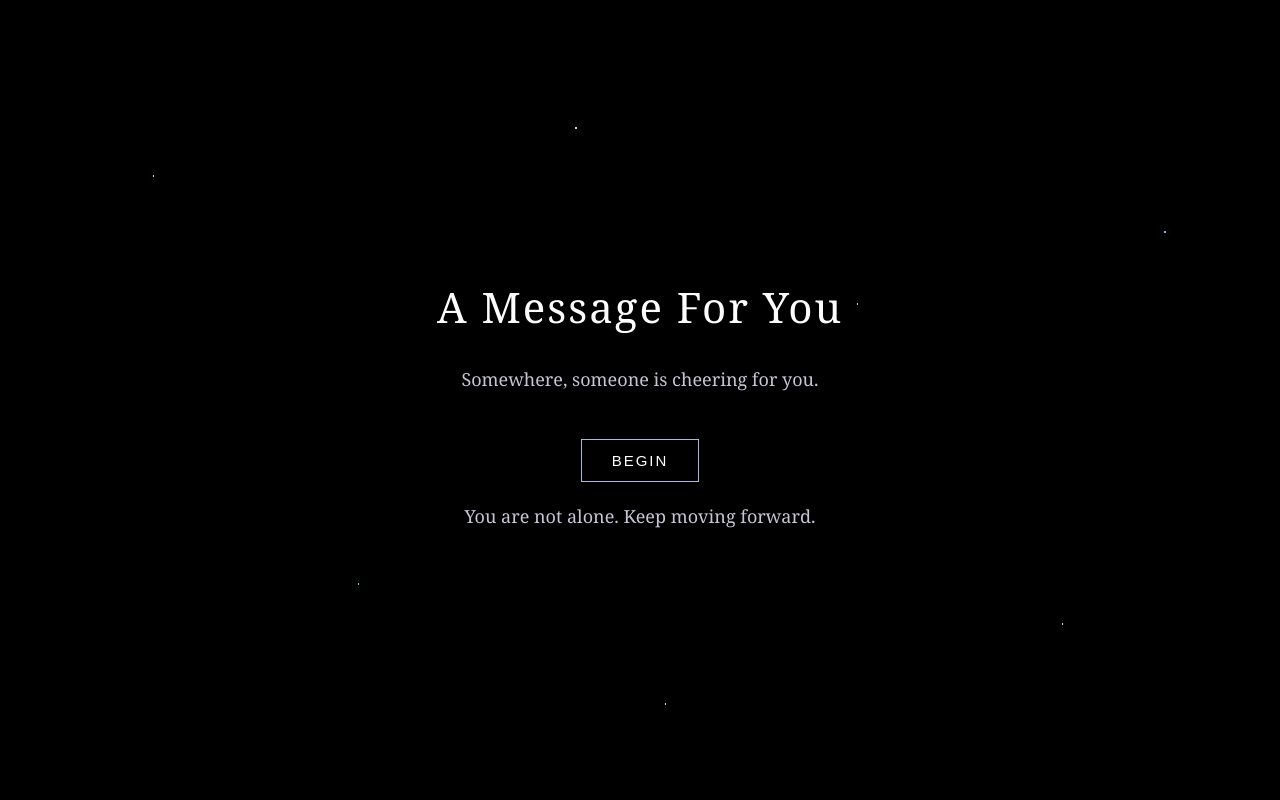
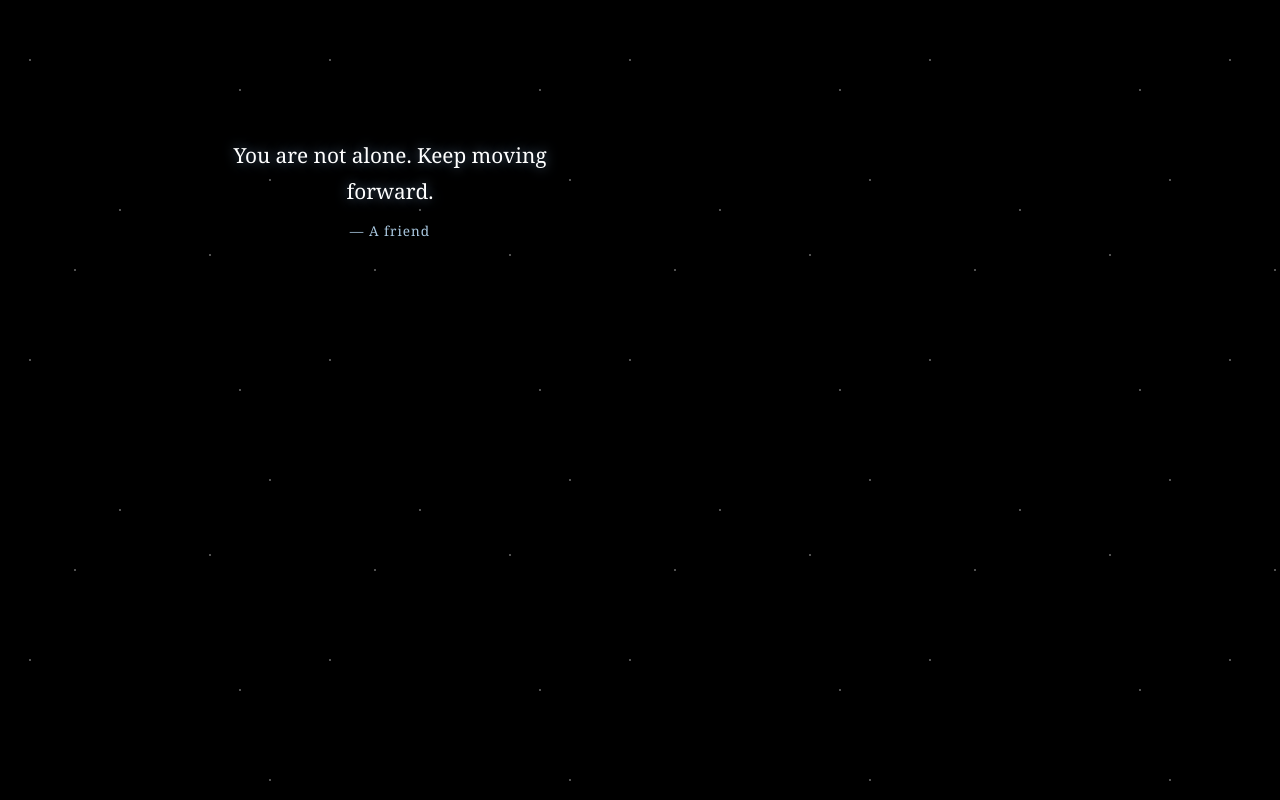
Before and after one commit to PoyoFrito7/a-message-for-you, a plain HTML site: page index.html in a window 1280 px wide. Both pictures are taken after a click on the button "BEGIN". Drawn offline with Linux system fonts and the light colour scheme.

Commit message:
Revamp index.html with new styles and message functionality
Refactor HTML structure and styles for improved layout and animations.

```diff
--- a/index.html
+++ b/index.html
@@ -1,10 +1,10 @@
+
 
 <!DOCTYPE html>
 <html lang="en">
 <head>
   <meta charset="UTF-8">
   <meta name="viewport" content="width=device-width, initial-scale=1.0">
-
   <title>A Message For You</title>
 
   <style>
@@ -18,124 +18,239 @@
       background: #000000;
       color: white;
       font-family: Georgia, serif;
-
-      display: flex;
-      justify-content: center;
-      align-items: center;
-      text-align: center;
       overflow: hidden;
     }
 
-    /* Our subtle, glowing stars */
+    /* Subtle starry background */
     body::before {
       content: "";
       position: fixed;
       inset: 0;
       pointer-events: none;
-
-      background:
-        radial-gradient(1px 1px at 12% 22%, white 99%, transparent),
-        radial-gradient(1px 1px at 28% 73%, #b8caff 99%, transparent),
-        radial-gradient(1px 1px at 45% 16%, white 99%, transparent),
-        radial-gradient(1px 1px at 67% 38%, #d6e1ff 99%, transparent),
-        radial-gradient(1px 1px at 83% 78%, white 99%, transparent),
-        radial-gradient(1px 1px at 91% 29%, #b8caff 99%, transparent),
-        radial-gradient(1px 1px at 52% 88%, white 99%, transparent);
-
-      background-repeat: no-repeat;
-
-      animation: twinkle 5s ease-in-out infinite alternate;
+      background-image:
+        radial-gradient(1px 1px at 10% 20%, white 50%, transparent),
+        radial-gradient(1px 1px at 80% 30%, white 50%, transparent),
+        radial-gradient(1px 1px at 40% 70%, white 50%, transparent),
+        radial-gradient(1px 1px at 70% 85%, white 50%, transparent),
+        radial-gradient(1px 1px at 25% 90%, white 50%, transparent),
+        radial-gradient(1px 1px at 90% 60%, white 50%, transparent);
+      background-size: 300px 300px;
+      opacity: 0.5;
+      animation: twinkle 5s infinite alternate;
     }
 
     @keyframes twinkle {
+      from { opacity: 0.2; }
+      to { opacity: 0.7; }
+    }
+
+    .intro {
+      position: absolute;
+      inset: 0;
+      display: flex;
+      flex-direction: column;
+      justify-content: center;
+      align-items: center;
+      text-align: center;
+      padding: 24px;
+      transition: opacity 1.5s ease;
+      z-index: 2;
+    }
+
+    .intro h1 {
+      font-size: clamp(2rem, 6vw, 3.5rem);
+      font-weight: normal;
+      letter-spacing: 3px;
+    }
+
+    .intro p {
+      color: #b8c9d8;
+      font-size: 1rem;
+      letter-spacing: 1px;
+    }
+
+    button {
+      margin-top: 35px;
+      padding: 12px 32px;
+      color: white;
+      background: transparent;
+      border: 1px solid #a9c7df;
+      cursor: pointer;
+      font-family: inherit;
+      font-size: 1rem;
+      letter-spacing: 2px;
+      transition: background 0.3s ease;
+    }
+
+    button:hover {
+      background: rgba(169, 199, 223, 0.15);
+    }
+
+    .intro.hidden {
+      opacity: 0;
+      pointer-events: none;
+    }
+
+    /* Area where messages appear */
+    .message-area {
+      position: absolute;
+      inset: 12% 5%;
+      display: none;
+      max-width: 1000px;
+      margin: auto;
+    }
+
+    .message-area.active {
+      display: block;
+    }
+
+    .floating-message {
+      position: absolute;
+      width: min(65%, 400px);
+      padding: 12px;
+      text-align: center;
+      color: #ffffff;
+      opacity: 0;
+      animation: messageLife 10s ease forwards;
+    }
+
+    .floating-message p {
+      font-size: clamp(1rem, 2vw, 1.3rem);
+      line-height: 1.7;
+      margin: 0 0 12px;
+      text-shadow: 0 0 12px rgba(160, 205, 255, 0.5);
+    }
+
+    .floating-message .sender {
+      font-size: 0.85rem;
+      color: #a9c7df;
+      letter-spacing: 1px;
+    }
+
+    @keyframes messageLife {
       0% {
-        opacity: 0.1;
-        filter: drop-shadow(0 0 1px white);
+        opacity: 0;
+        transform: translateY(12px);
       }
-
-      50% {
-        opacity: 0.9;
-        filter: drop-shadow(0 0 5px #a9c4ff);
+      20% {
+        opacity: 1;
+        transform: translateY(0);
       }
-
+      75% {
+        opacity: 1;
+        transform: translateY(0);
+      }
       100% {
-        opacity: 0.2;
-        filter: drop-shadow(0 0 2px white);
+        opacity: 0;
+        transform: translateY(-8px);
       }
     }
 
-    .container {
-      position: relative;
-      z-index: 1;
-      padding: 30px;
-      max-width: 600px;
-    }
+    @media (max-width: 600px) {
+      .message-area {
+        inset: 10% 3%;
+      }
 
-    h1 {
-      font-size: 42px;
-      font-weight: normal;
-      letter-spacing: 2px;
-    }
+      .floating-message {
+        width: 90%;
+        left: 5% !important;
+      }
 
-    p {
-      color: #c5c5d5;
-      font-size: 18px;
-      line-height: 1.8;
-    }
-
-    button {
-      margin-top: 25px;
-      padding: 12px 30px;
-      background: transparent;
-      border: 1px solid #aab9df;
-      color: white;
-      font-size: 15px;
-      cursor: pointer;
-      letter-spacing: 2px;
-      transition: 0.4s ease;
-    }
-
-    button:hover {
-      background: white;
-      color: black;
-      box-shadow: 0 0 15px #aab9df;
-    }
-
-    #message {
-      opacity: 0;
-      transition: opacity 2s ease;
-    }
-
-    #message.show {
-      opacity: 1;
+      .floating-message p {
+        font-size: 1rem;
+      }
     }
   </style>
 </head>
 
 <body>
 
-  <div class="container">
-
+  <div class="intro" id="intro">
     <h1>A Message For You</h1>
-
-    <p>
-      Somewhere, someone is cheering for you.
-    </p>
-
-    <button onclick="showMessage()">
-      BEGIN
-    </button>
-
-    <p id="message">
-      You are not alone. Keep moving forward.
-    </p>
-
+    <p>Somewhere, someone is cheering for you.</p>
+    <button onclick="beginMessages()">BEGIN</button>
   </div>
 
+  <div class="message-area" id="messageArea"></div>
+
   <script>
-    function showMessage() {
-      document.getElementById("message")
-        .classList.add("show");
+    // Temporary example messages.
+    // Later, we will replace these with messages from your friends.
+
+    const messages = [
+      {
+        text: "You are not alone. Keep moving forward.",
+        sender: "A friend"
+      },
+      {
+        text: "Even on difficult days, there are people rooting for you.",
+        sender: "Someone who cares"
+      },
+      {
+        text: "Your existence makes a difference.",
+        sender: "A friend"
+      },
+      {
+        text: "Take your time. You don't have to figure everything out today.",
+        sender: "Someone cheering for you"
+      },
+      {
+        text: "The world is better with you in it.",
+        sender: "A friend"
+      },
+      {
+        text: "Keep going. There are still wonderful things ahead.",
+        sender: "Someone who believes in you"
+      }
+    ];
+
+    const positions = [
+      { top: "5%", left: "5%" },
+      { top: "32%", left: "35%" },
+      { top: "62%", left: "10%" },
+      { top: "15%", left: "48%" }
+    ];
+
+    let currentMessage = 0;
+
+    function beginMessages() {
+      document.getElementById("intro").classList.add("hidden");
+
+      const area = document.getElementById("messageArea");
+      area.classList.add("active");
+
+      showNextMessage();
+
+      setInterval(showNextMessage, 3000);
+    }
+
+    function showNextMessage() {
+      const area = document.getElementById("messageArea");
+      const message = messages[currentMessage];
+      const position = positions[currentMessage % positions.length];
+
+      const card = document.createElement("div");
+      card.className = "floating-message";
+
+      card.style.top = position.top;
+      card.style.left = position.left;
+
+      const messageText = document.createElement("p");
+      messageText.textContent = message.text;
+
+      const sender = document.createElement("div");
+      sender.className = "sender";
+      sender.textContent = "— " + message.sender;
+
+      card.appendChild(messageText);
+      card.appendChild(sender);
+      area.appendChild(card);
+
+      setTimeout(() => {
+        card.remove();
+      }, 10000);
+
+      currentMessage = (currentMessage + 1) % messages.length;
     }
   </script>
 
```
